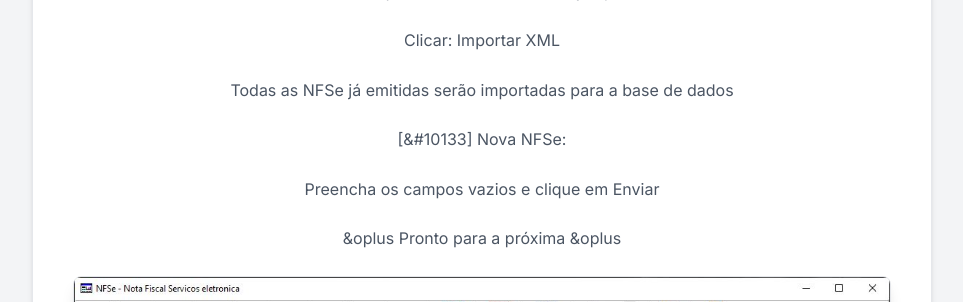
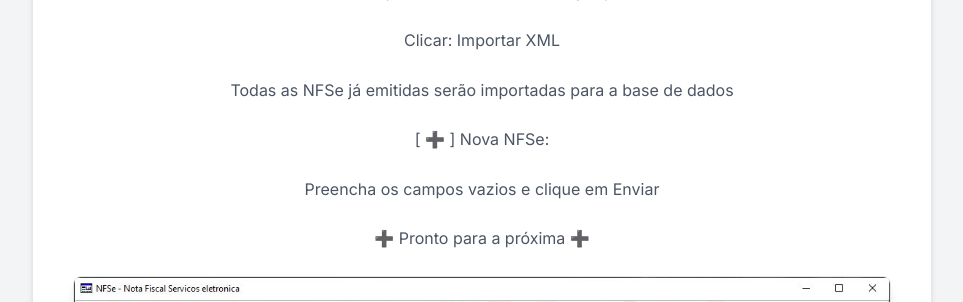
Before and after one commit to imation-gyn/imation-gyn.github.io, a React (Vite) app: page / in a window 1280 px wide. Shown: the part 6320-6622 px from the top of the page, without its empty margins (158-1121 px from the left). Built offline with nearby package versions, Linux system fonts and the light colour scheme.

Commit message:
Update Version 1.1.1.10, Update Tutorial, fix typo

```diff
--- a/src/components/Tutorial.jsx
+++ b/src/components/Tutorial.jsx
@@ -56,10 +56,10 @@ const Tutorial = () => {
                         <p></p>
                         <p>Todas as NFSe já emitidas serão importadas para a base de dados</p>
                         <p></p>
-                        <p>[&#10133] Nova NFSe:</p>
+                        <p>[ ➕ ] Nova NFSe:</p>
                         <p>Preencha os campos vazios e clique em Enviar</p>
                         <p></p>
-                        <p>&oplus Pronto para a próxima &oplus</p>
+                        <p>➕ Pronto para a próxima ➕</p>
                         <div className="product-image">
                             <img src={`${import.meta.env.BASE_URL}Tela_NFSe.jpg`} alt="Software Screenshot" className="product-screenshot" />
                         </div>
```
